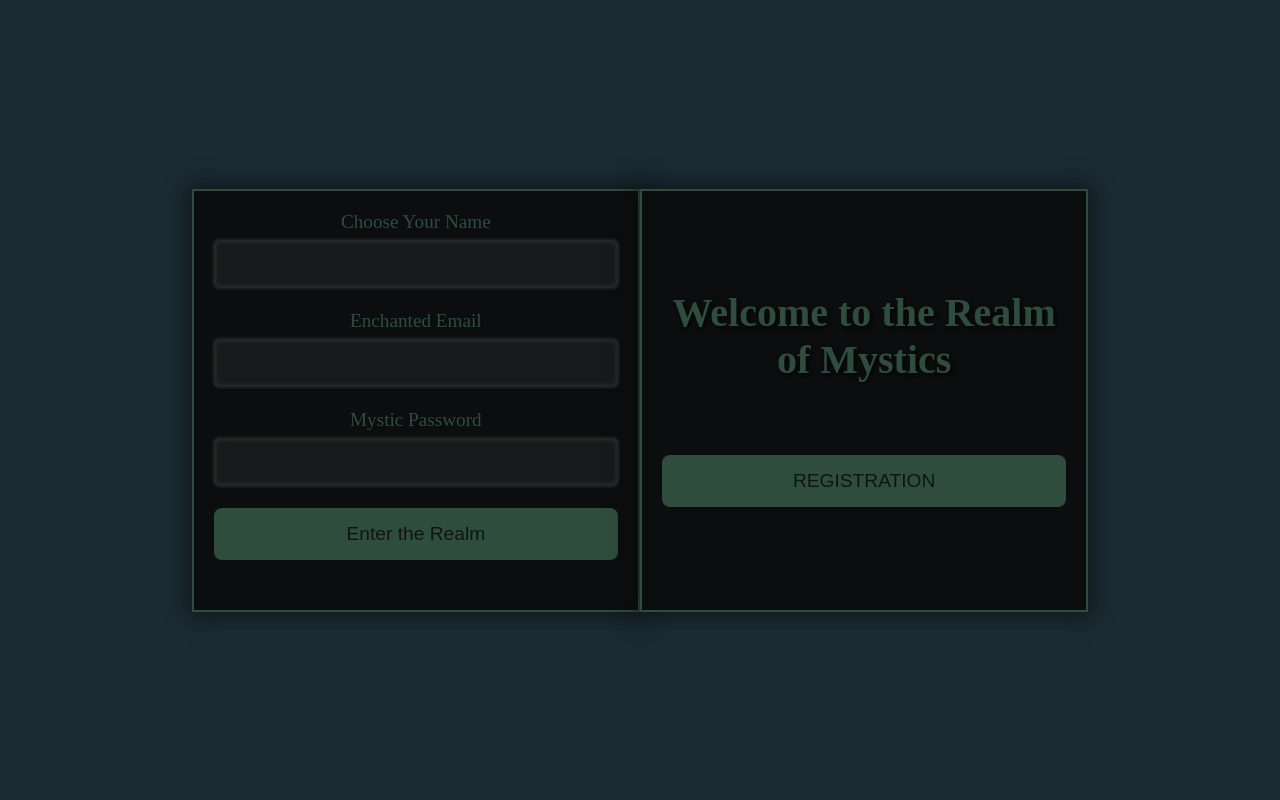
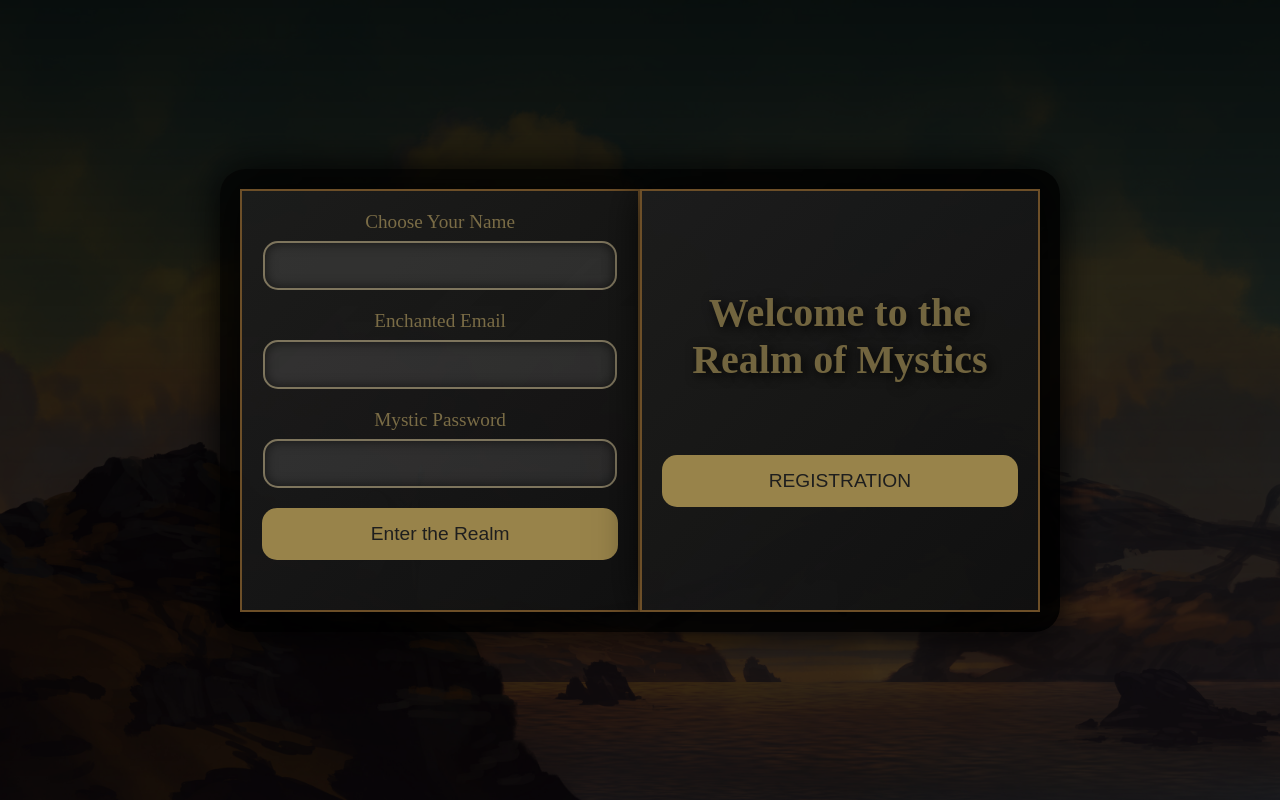
Before and after one commit to Dmitri1S9/ego, a Django app: page / in a window 1280 px wide. Run offline with Django 5.2, Linux system fonts and the light colour scheme.

Commit message:
style colors

```diff
--- a/ego/main/static/css/register.css
+++ b/ego/main/static/css/register.css
@@ -1,50 +1,71 @@
 body {
-  background: #1b2b34; /* Темно-зеленый к темно-серому */
-  font-family: 'Cinzel', serif;
-  color: #d1d1d1; /* Светло-серый текст */
+  background: url('../img/sdv.jpg') no-repeat center center fixed; /* Укажите путь к изображению фэнтези */
+  background-size: cover; /* Покрывает весь фон изображения */
+  font-family: 'Cinzel', serif; /* Шрифт с поддержкой фэнтезийного стиля */
+  color: #e0e0e0; /* Светлый текст для контраста */
   margin: 0;
   padding: 0;
   display: flex;
   justify-content: center;  /* Центрирование по горизонтали */
   align-items: center;  /* Центрирование по вертикали */
   height: 100vh;  /* Высота экрана */
+  position: relative;
+  overflow: hidden; /* Скрывает элементы, выходящие за пределы экрана */
+}
+
+body::before {
+  content: '';
+  position: absolute;
+  top: 0;
+  left: 0;
+  width: 100%;
+  height: 100%;
+  background: linear-gradient(to bottom, rgba(0, 0, 0, 0.9), rgba(0, 0, 0, 0.7)); /* Градиент для более глубокого затемнения фона */
+  z-index: -1; /* Помещает псевдоэлемент за основной контент */
 }
 
 #vjiro {
   display: flex;
   justify-content: space-between; /* Пространство между блоками */
-  gap: 0; /* Убирает промежуток между блоками */
-
+  gap: 0; /* Убираем промежуток между блоками */
+  width: calc(80% + 40px); /* Ширина контейнера с добавлением дополнительного пространства для рамки */
+  max-width: 1200px; /* Максимальная ширина */
+  margin: 0 auto; /* Центрирование контейнера по горизонтали */
+  border-radius: 25px; /* Более округлые углы контейнера */
+  padding: 20px; /* Внутренний отступ для создания пространства вокруг внутренних контейнеров */
+  box-shadow: 0px 0px 40px rgba(0, 0, 0, 0.8); /* Более глубокая тень для выраженного эффекта */
+  background: linear-gradient(135deg, rgba(0, 0, 0, 0.7), rgba(0, 0, 0, 0.9)); /* Градиентный фон для затемнения */
 }
 
 .registration-container {
   flex: 1; /* Растягивает блоки равномерно */
   padding: 20px;
-  background-color: rgba(10, 10, 10, 0.9); /* Почти черный */
-  border: 2px solid #2e4d3c; /* Темно-зеленая рамка */
-  box-shadow: 0px 0px 20px 5px rgba(10, 10, 10, 0.6); /* Слабый черный тень */
+  background: linear-gradient(135deg, rgba(30, 30, 30, 0.9), rgba(20, 20, 20, 0.8)); /* Градиентный фон для контейнеров */
+  border: 2px solid #6d4f28; /* Более светлый бронзовый цвет */
+  box-shadow: 0px 0px 40px rgba(0, 0, 0, 0.8); /* Более глубокая тень для контейнеров */
   display: flex;
   flex-direction: column;
   justify-content: space-evenly;
-  transition: transform 0.5s ease, opacity 0.5s ease;
+  transition: transform 0.6s ease, opacity 0.6s ease; /* Плавные анимации */
 }
 
 .registration-container.swap {
   transform: translateX(100%);
-  opacity: 0;
+  opacity: 0.9;
 }
 
 .registration-container.swap-back {
   transform: translateX(-100%);
-  opacity: 0;
+  opacity: 0.9;
 }
 
 .fantasy-heading {
   text-align: center;
-  font-size: 2.5em;
-  color: #2e4d3c; /* Темно-зеленый заголовок */
-  text-shadow: 2px 2px 4px rgba(0, 0, 0, 0.8); /* Темная тень */
+  font-size: 2.5em; /* Умеренный размер шрифта для лучшего восприятия */
+  color: #72653f; /* Тёплый светло-золотистый цвет */
+  text-shadow: 3px 3px 12px rgba(0, 0, 0, 0.9); /* Более выраженная тень для лучшего контраста */
   margin-bottom: 20px;
+  font-family: 'Cinzel', serif; /* Используйте шрифт с хорошей поддержкой фэнтезийного стиля */
 }
 
 .form-group {
@@ -56,46 +77,49 @@ body {
 
 .form-group label {
   display: block;
-  font-size: 1.2em;
-  color: #2e4d3c; /* Темно-зеленый цвет для меток */
-  margin-bottom: 5px;
+  font-size: 1.2em; /* Умеренный размер шрифта */
+  color: #7a6c46; /* Тёплый светло-золотистый цвет */
+  margin-bottom: 8px;
+  font-family: 'Cinzel', serif; /* Используйте шрифт с хорошей поддержкой фэнтезийного стиля */
 }
 
 .form-group input {
   width: calc(100% - 30px);
-  padding: 15px;
-  border-radius: 8px;
-  border: 2px solid transparent;
-  font-size: 1em;
-  background: rgba(255, 255, 255, 0.05); /* Очень светлый серый фон */
-  color: #d1d1d1; /* Светло-серый текст */
-  box-shadow: 0px 0px 5px 2px rgba(46, 77, 60, 0.5) inset; /* Внутренняя тень зеленого оттенка */
-  transition: box-shadow 0.5s ease-in-out;
+  padding: 12px; /* Немного уменьшены отступы для более компактного вида */
+  border-radius: 15px; /* Более округлые углы */
+  border: 2px solid #7e755d; /* Светло-золотистая рамка */
+  font-size: 1.1em; /* Умеренный размер шрифта */
+  background: rgba(255, 255, 255, 0.1); /* Очень светлый фон с прозрачностью */
+  color: #866868; /* Светлый текст */
+  box-shadow: 0px 0px 12px rgba(0, 0, 0, 0.6) inset; /* Более выраженная внутренняя тень */
+  transition: box-shadow 0.3s ease-in-out, border-color 0.3s ease-in-out; /* Плавные переходы */
 }
 
 .form-group input:focus {
   outline: none;
-  box-shadow: 0px 0px 10px 4px rgba(46, 77, 60, 0.8) inset; /* Темно-зеленая внутренняя тень */
-  border-color: #1f332a; /* Темно-зеленая рамка при фокусе */
+  box-shadow: 0px 0px 15px rgba(129, 118, 86, 0.9) inset; /* Более яркая внутренняя тень при фокусе */
+  border-color: #706238; /* Светло-золотистая рамка при фокусе */
 }
 
 .register-btn {
   width: 100%;
   padding: 15px;
-  background-color: #2e4d3c; /* Темно-зеленый фон */
-  color: #0f1417; /* Темно-серый текст */
+  background-color: #98834a; /* Светло-золотистый цвет фона */
+  color: #1e1e1e; /* Очень тёмный текст для контраста */
   border: none;
-  border-radius: 8px;
+  border-radius: 15px; /* Более округлые углы */
   font-size: 1.2em;
   cursor: pointer;
   margin-bottom: 10px; /* Отступ между кнопками */
-  transition: background-color 0.3s ease-in-out;
+  transition: background-color 0.4s ease, box-shadow 0.4s ease; /* Плавные переходы */
 }
 
 .register-btn:hover {
-  background-color: #1f332a; /* Более темный зеленый при наведении */
+  background-color: #856849; /* Более тёмный золотистый при наведении */
+  box-shadow: 0px 6px 12px rgba(0, 0, 0, 0.6); /* Тень при наведении */
 }
 
 .register-btn:active {
-  background-color: #16241d; /* Еще более темный зеленый при клике */
+  background-color: #8f6c45; /* Ещё более тёмный золотистый при клике */
+  box-shadow: 0px 4px 8px rgba(0, 0, 0, 0.8); /* Более яркая тень при клике */
 }
--- a/ego/main/static/js/register.js
+++ b/ego/main/static/js/register.js
@@ -12,19 +12,24 @@ document.addEventListener('DOMContentLoaded', function() {
       loginContainer.classList.add('swap-back');
       welcomeContainer.classList.add('swap');
 
+      container.style.flexDirection = 'row-reverse';
+      changeModeButton.textContent = 'LOGIN';
+      flag = false;
+
       // Удаляем классы после завершения анимации
       setTimeout(() => {
         loginContainer.classList.remove('swap-back');
         welcomeContainer.classList.remove('swap');
       }, 500); // Время должно совпадать с продолжительностью анимации в CSS
 
-      container.style.flexDirection = 'row-reverse';
-      changeModeButton.textContent = 'LOGIN';
-      flag = false;
     }
     else {
       loginContainer.classList.add('swap');
       welcomeContainer.classList.add('swap-back');
+
+      container.style.flexDirection = 'row';
+      changeModeButton.textContent = 'REGISTRATION';
+      flag = true;
 
       // Удаляем классы после завершения анимации
       setTimeout(() => {
@@ -32,9 +37,6 @@ document.addEventListener('DOMContentLoaded', function() {
         welcomeContainer.classList.remove('swap-back');
       }, 500); // Время должно совпадать с продолжительностью анимации в CSS
 
-      container.style.flexDirection = 'row';
-      changeModeButton.textContent = 'REGISTRATION';
-      flag = true;
       }
 
   }
```
Also changed, not shown: ego/main/static/img/sdv.jpg (added), ego/main/static/img/texture_register.avif (added).
